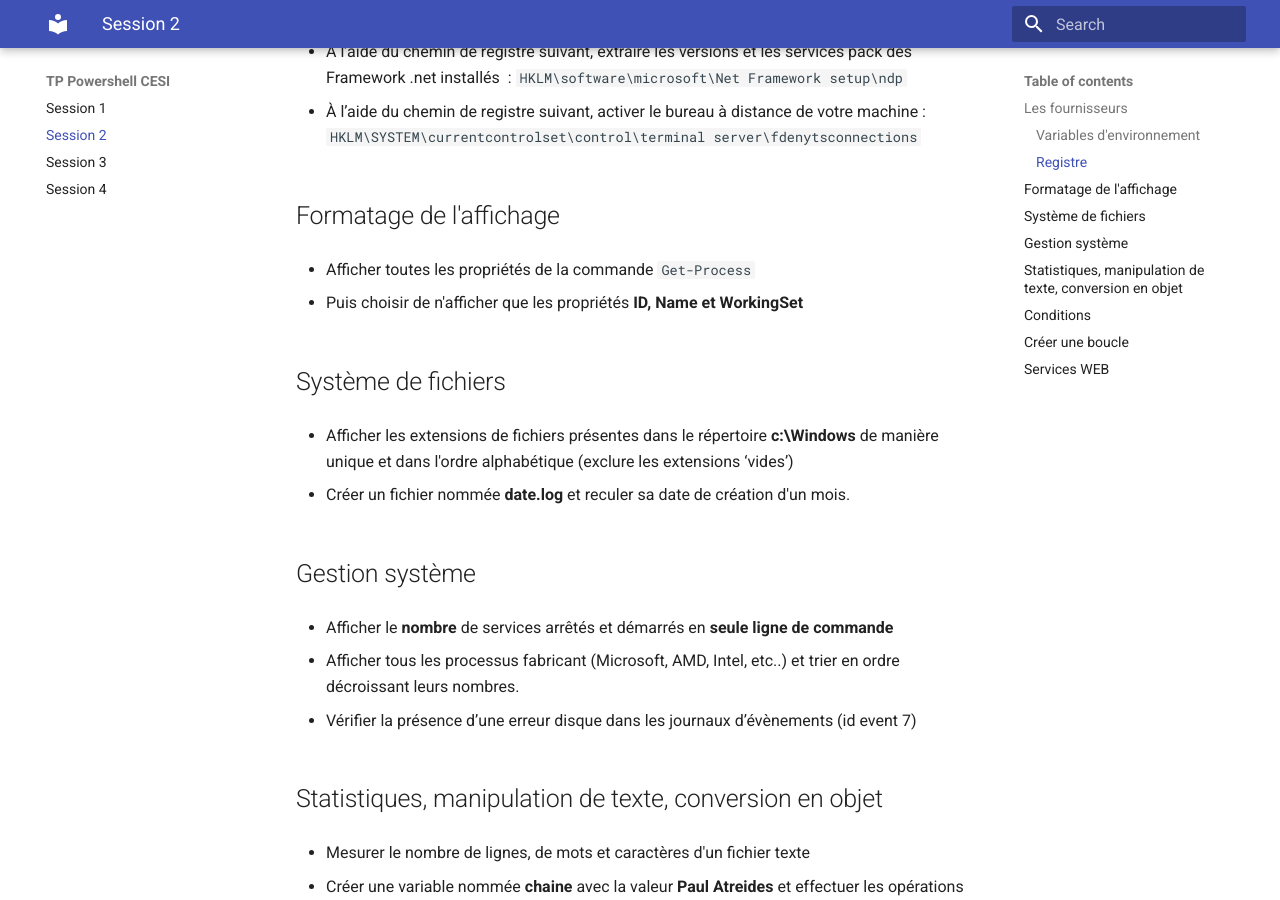
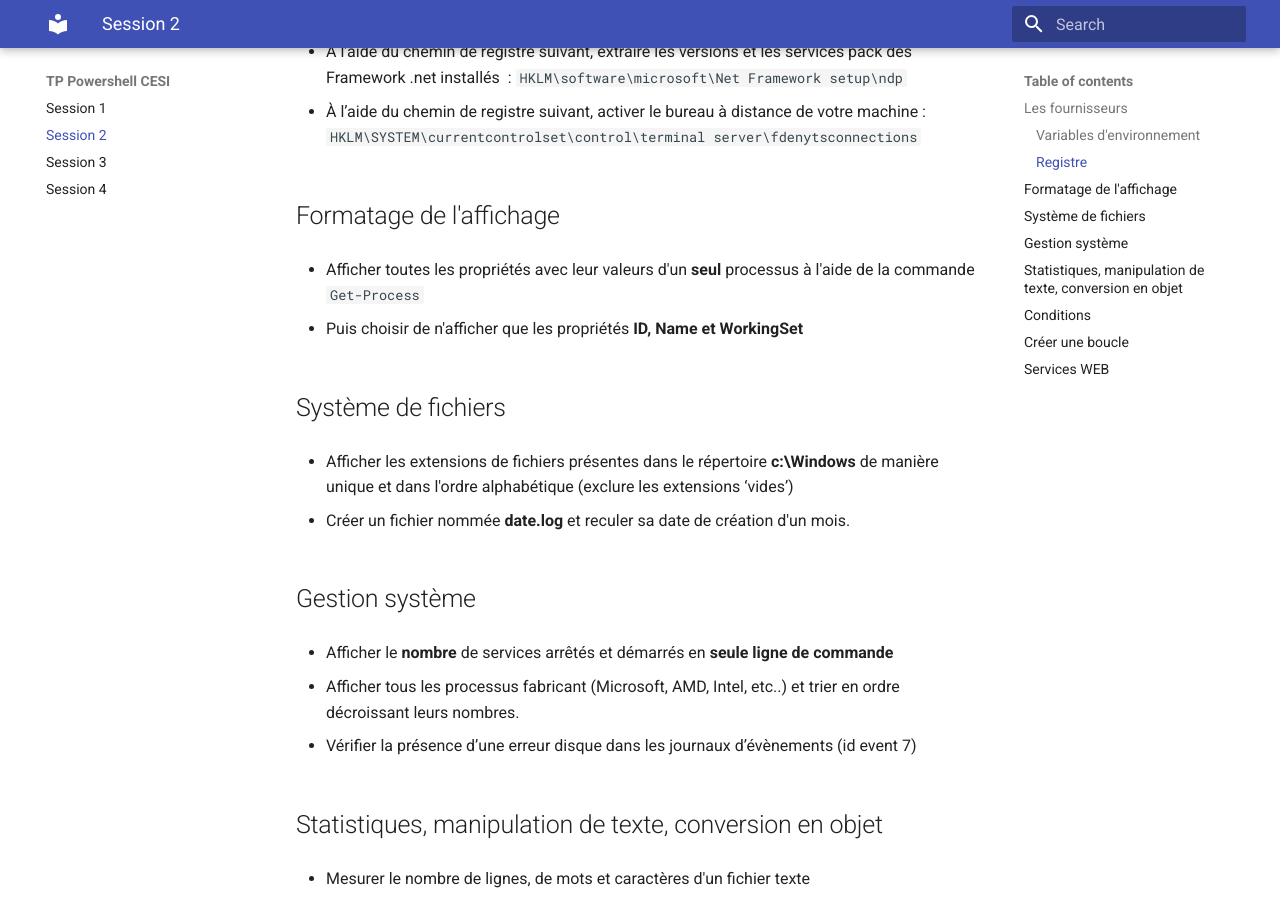
Before and after one commit to BDEN-sys/tpps, an MkDocs documentation site: the page built from docs/Session2.md, in a window 1280 px wide and 900 px high, scrolled down 432 px. Built offline with MkDocs 1.6.1 and Material for MkDocs 9.7.7, drawn with Linux system fonts in a browser that asks for light colours.

Commit message:
Update Session2.md
Modification affichage propriétés d'un processus

````diff
--- a/docs/Session2.md
+++ b/docs/Session2.md
@@ -19,7 +19,7 @@
 
 ## Formatage de l'affichage
 
-* Afficher toutes les propriétés de la commande ```Get-Process```
+* Afficher toutes les propriétés avec leur valeurs d'un **seul** processus à l'aide de la commande ```Get-Process```
 
 * Puis choisir de n'afficher que les propriétés **ID, Name et WorkingSet**
 
````
